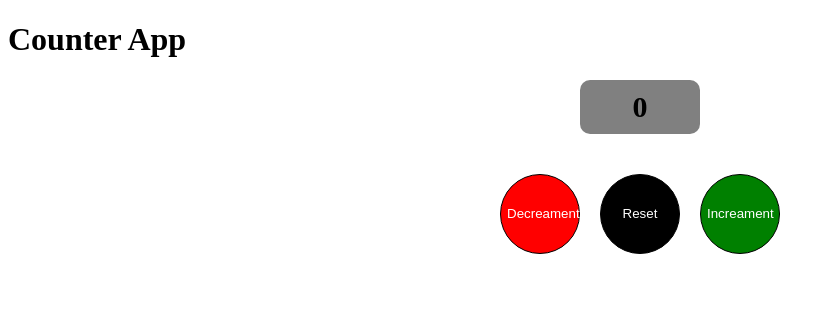
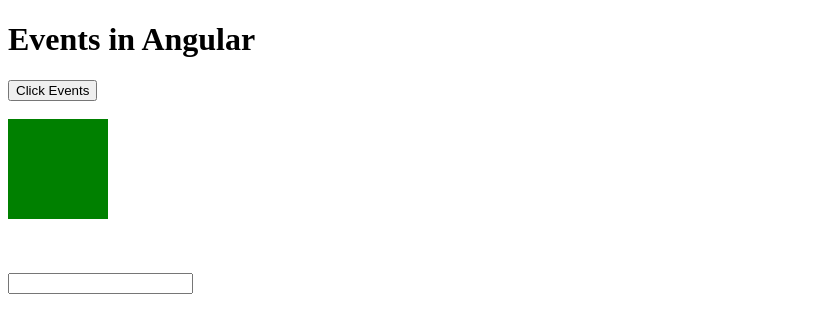
Before and after one commit to khanshaif9102/ANGULAR-19-TUT, an Angular app: page / in a window 1280 px wide. Shown: the top 332 px of the page, without its empty margins (0-835 px from the left). Built offline with nearby package versions, Linux system fonts and the light colour scheme.

Commit message:
feat: implement Events component and integrate into main app template

```diff
--- a/src/app/app.html
+++ b/src/app/app.html
@@ -5,4 +5,6 @@
 
 <button (click)="OnclickEvent()">Click Me</button> -->
 
-<app-counter></app-counter>
+<!-- <app-counter></app-counter> -->
+
+<app-events></app-events>
--- /dev/null
+++ b/src/app/events/events.html
@@ -0,0 +1,16 @@
+<h1>Events in Angular</h1>
+
+<button class="btn" name="loginButton" (click)="handleEvent($event)">Click Events</button>
+
+<br>
+<br>
+
+<div (mouseenter)="handleEvent($event)" (mouseleave)="handleEvent($event)" (click)="handleEvent($event)"
+    style="background-color: green; width: 100px;height: 100px;">
+
+</div>
+
+<br>
+<br>
+<br>
+<input (focus)="handleEvent($event)" (input)="handleEvent($event)" type="text" name="user">
--- /dev/null
+++ b/src/app/events/events.ts
@@ -0,0 +1,17 @@
+import { Component } from '@angular/core';
+
+@Component({
+  selector: 'app-events',
+  imports: [],
+  templateUrl: './events.html',
+  styleUrl: './events.css',
+})
+export class Events {
+
+  handleEvent(event: Event) {
+    console.log("Function Called", event.type);
+    console.log("Function Called", event.target);
+    // console.log("Value : ", event?.target?.Value ?? "");
+    console.log("value", (event.target as HTMLInputElement).value)
+  }
+}
```
Also changed, not shown: src/app/app.ts (+6 -1 lines), src/app/events/events.css (added), 1 other file (tests, documents, lock files or other folders).
